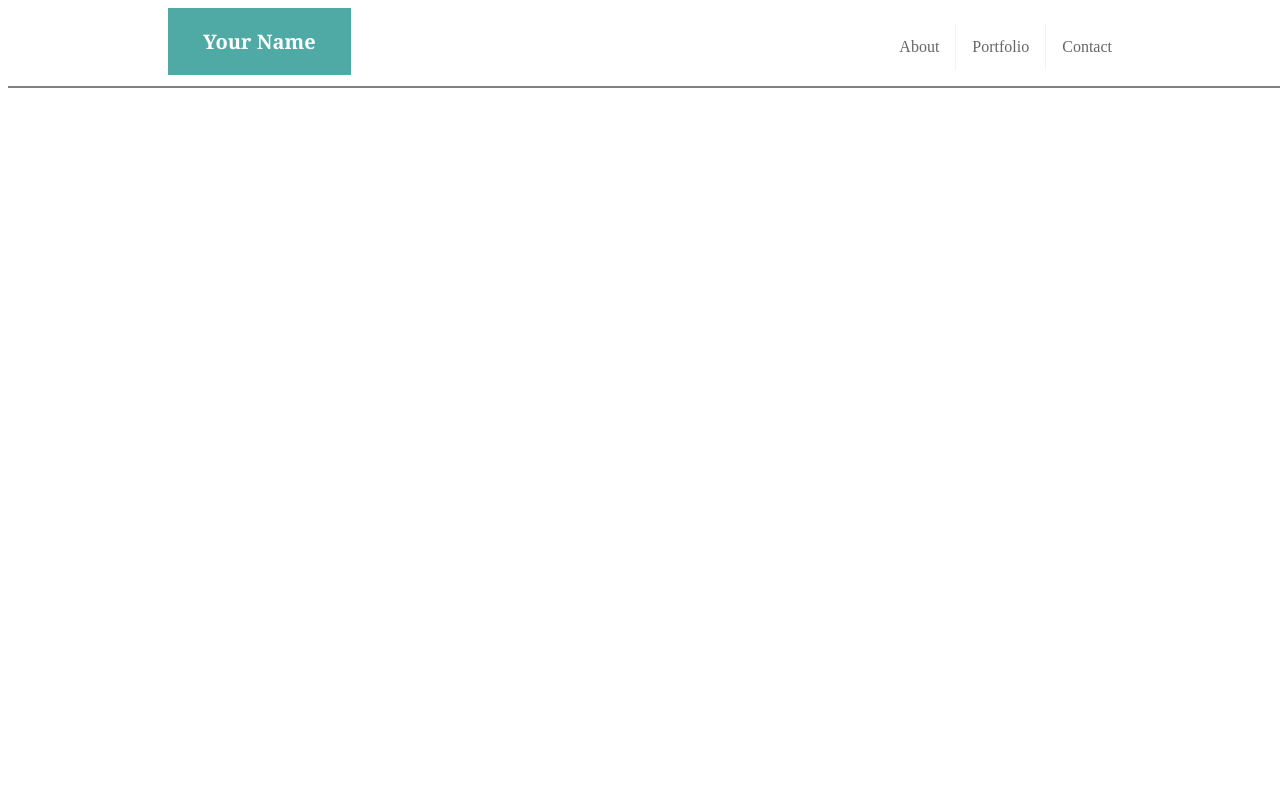
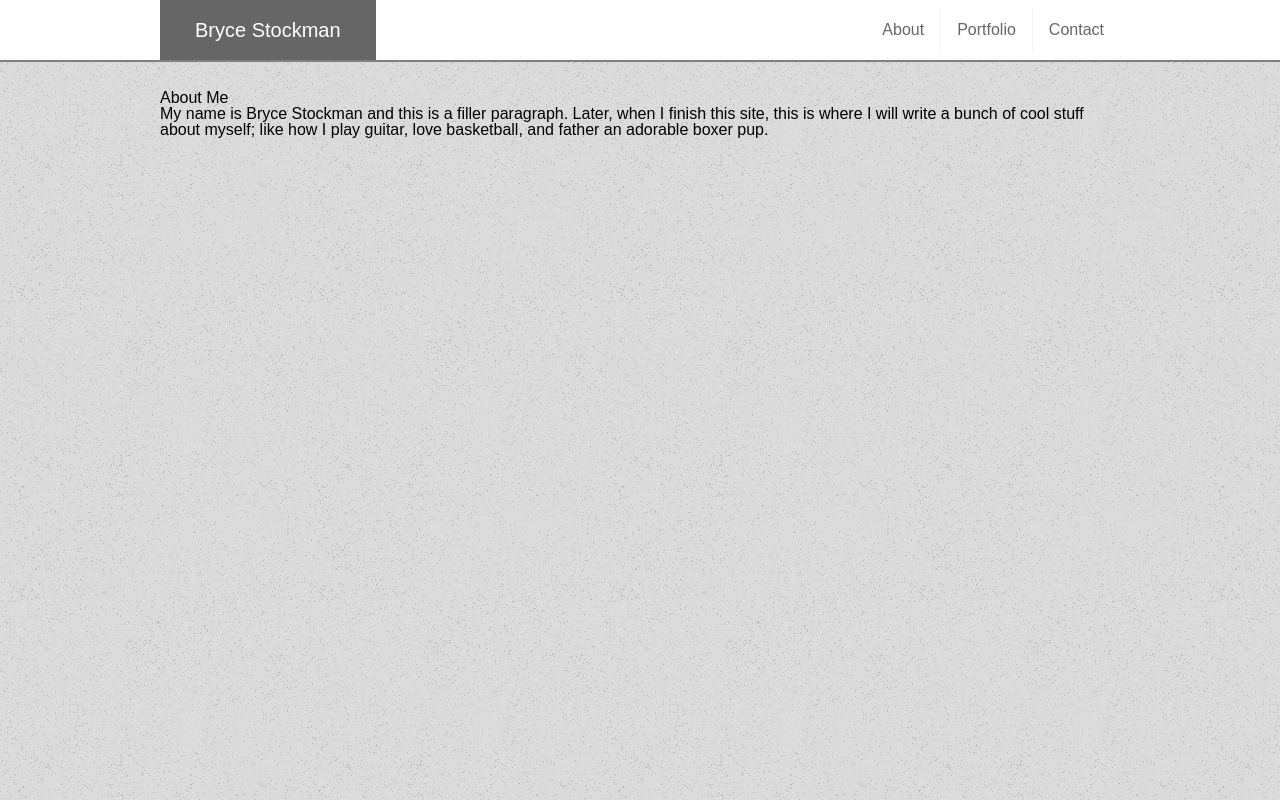
Before and after one commit to abstockman/Basic-Portfolio, a plain HTML site: page index.html in a window 1280 px wide. Drawn offline with Linux system fonts and the light colour scheme; a web font is replaced by a local one.

Commit message:
styled nav

```diff
--- a/assets/style.css
+++ b/assets/css/style.css
@@ -1,4 +1,9 @@
 /*nav styles*/
+
+body {
+    font-family: 'Merriweather Sans', sans-serif;
+    background: url('../images/old_moon.png')
+}
 
 .container {
   width: 75%;
@@ -11,23 +16,28 @@ nav {
   border-bottom: 2px solid grey;
   /*position changed the vertical alignment of the brandlogo*/
   position: fixed;
+  top: 0;
 }
 
 .brandlogo {
   display: inline-block;
-  background-color: #4FA9A4;
+}
+
+.brandlogo a {
+  display: inline-block;
+  background-color: #666666;
   color: #FFF;
-  padding: 0px 35px;
+  padding: 20px 35px;
   font-size: 1.25em;
   text-align: center;
-  font-weight: bold;
-  font-family: 'georgia', Times, Times New Roman, serif;
+  text-decoration: none;
 }
 
 nav ul {
   list-style-type: none;
   overflow: hidden;
   float: right;
+  margin-top: 8px;
 }
 
 nav li {
@@ -46,3 +56,7 @@ nav li a {
 nav li:last-child a {
   border-right: none;
 }
+
+.main {
+  margin-top: 90px;
+}
--- a/index.html
+++ b/index.html
@@ -4,14 +4,16 @@
   <meta charset="UTF-8">
   <meta name="viewport" content="width=device-width, initial-scale=1.0">
   <meta http-equiv="X-UA-Compatible" content="ie=edge">
-  <link rel="stylesheet" href="assets/style.css">
+  <link rel="stylesheet" href="assets/css/reset.css">
+  <link rel="stylesheet" href="assets/css/style.css">
+  <link href="https://fonts.googleapis.com/<css></css>?family=Merriweather+Sans" rel="stylesheet">
   <title>Bryce Stockman</title>
 </head>
 <body>
   <nav>
     <div class="container">
       <div class="brandlogo">
-        <p>Your Name</p>
+        <a href="index.html">Bryce Stockman</a>
       </div>
       <ul>
         <li><a href="about.html">About</a></li>
@@ -20,5 +22,16 @@
       </ul>
     </div>
   </nav>
+  <div class="main">
+    <div class="container">
+      <div class="bigbox">
+        <h1>About Me</h1>
+        <p>My name is Bryce Stockman and this is a filler paragraph. Later, when I finish this site, this is where I will write a bunch of cool stuff about myself; like how I play guitar, love basketball, and father an adorable boxer pup.</p>
+      </div>
+      <div class="connectbox">
+
+      </div>
+    </div>
+  </div>
 </body>
 </html>
```
Also changed, not shown: assets/css/reset.css (renamed from assets/reset.css), assets/images/old_moon.png (added).
